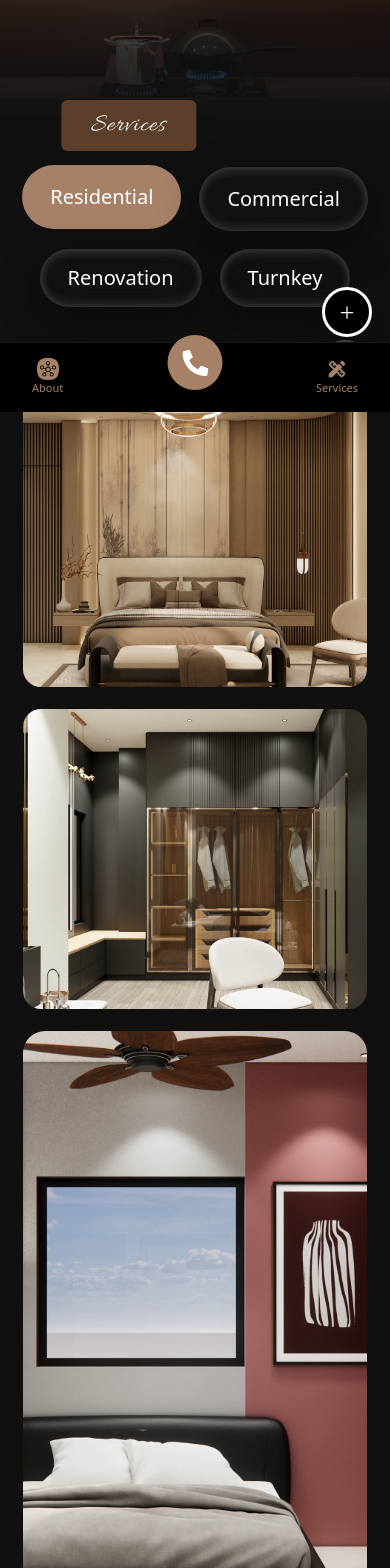
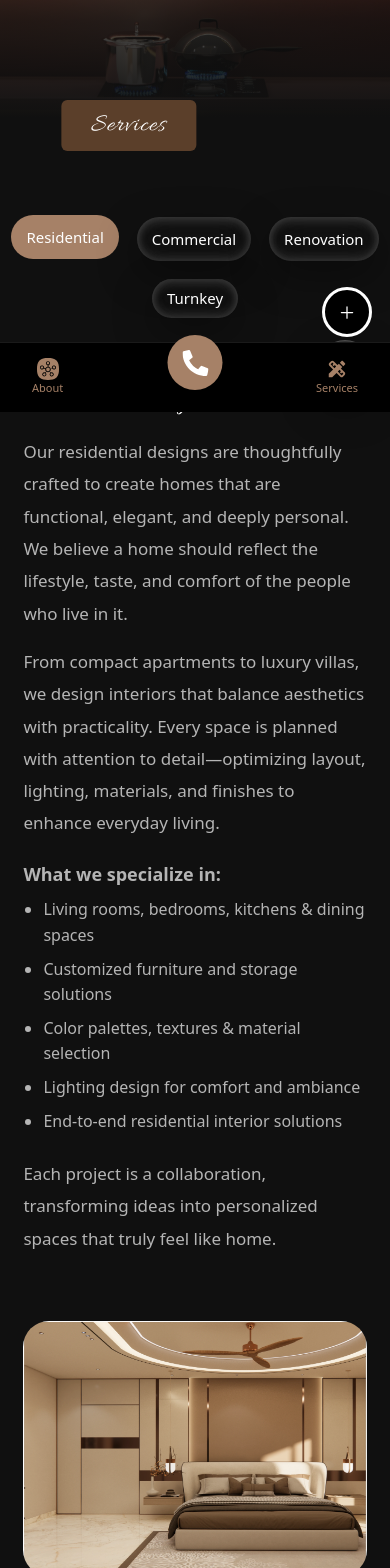
Before and after one commit to Hirola-Sakthi/calarise, a React (Vite) app: page /services in a window 390 px wide. Shown: the part 432-2000 px from the top of the page. Built offline with nearby package versions, Linux system fonts and the light colour scheme; a web font is replaced by a local one.

Commit message:
updated code

```diff
--- a/src/components/SocialFloating.css
+++ b/src/components/SocialFloating.css
@@ -68,7 +68,6 @@
   outline: none;
 }
 
-
 @keyframes bounceIn {
   0% {
     transform: translateY(20px) scale(0.8);
@@ -83,9 +82,14 @@
   }
 }
 
+@media (width: 768px) {
+  .floating-wrapper {
+    bottom: 60px;
+  }
+}
 
-@media(max-width:578px){
-  .floating-btn{
+@media (max-width: 578px) {
+  .floating-btn {
     width: 50px;
     height: 50px;
     font-size: 10px;
@@ -95,5 +99,5 @@
     bottom: 75px;
     right: 18px;
     z-index: 1000;
+  }
 }
-}
--- a/src/pages/Gallery/Gallery.css
+++ b/src/pages/Gallery/Gallery.css
@@ -251,6 +251,13 @@
     grid-column: span 2;
     height: 320px;
   }
+  .liquid-tabs-wrap{
+    margin-top: 100px;
+    margin-bottom: 0px;
+  }
+  .gallery-grid-wrapper{
+    margin: 60px auto 50px;
+  }
 }
 
 @media (max-width: 600px) {
@@ -269,4 +276,21 @@
     padding: 10px 30px;
     font-size: 28px;
   }
+  .video-btn{
+    padding: 5px 15px;
+    font-size: 15px;
+    gap: 15px;
+  }
+  .gallery-icon-wrapper{
+     width: 30px;
+    height: 30px;
+
+  }
+  .liquid-tab {
+    font-size: 15px;
+    padding: 8px 15px;
+  }
+  .gallery-banner{
+    height: 65vh;
+  }
 }
--- a/src/pages/Gallery/Gallery.jsx
+++ b/src/pages/Gallery/Gallery.jsx
@@ -9,6 +9,7 @@ import imgSmall3 from "../../assets/images/calaris-gallery-image-3.webp";
 import imgSmall4 from "../../assets/images/calaris-gallery-image-4.webp";
 import imgSmall5 from "../../assets/images/calaris-gallery-image-5.webp";
 import imgSmall6 from "../../assets/images/calaris-gallery-image-6.webp";
+import galleryVideo from "../../assets/images/calaris.mp4";
 import { FiYoutube } from "react-icons/fi";
 
 const Gallery = () => {
@@ -137,7 +138,7 @@ const Gallery = () => {
               ) : (
                 <video
                   className="gallery-video-player"
-                  src="../../assets/images/calaris.mp4"
+                  src={galleryVideo}
                   controls
                   autoPlay
                 />
@@ -187,7 +188,7 @@ const Gallery = () => {
               ) : (
                 <video
                   className="gallery-video-player"
-                  src="../../assets/images/calaris.mp4"
+                  src={galleryVideo}
                   controls
                   autoPlay
                 />
--- a/src/pages/Home/Home.jsx
+++ b/src/pages/Home/Home.jsx
@@ -24,7 +24,7 @@ export default function Home() {
       <MeetFounder />
       <TestimonialSection />
       <Footer/>
-      {/* <AutoPopupModal/> */}
+      <AutoPopupModal/>
     </>
   );
 }
--- a/src/pages/Residential/Residential.css
+++ b/src/pages/Residential/Residential.css
@@ -43,7 +43,8 @@
 }
 
 .residential-content {
-  padding: 40px 6% 40px;
+  /* padding: 40px 6% 40px; */
+  padding: 10px 6% 10px;
 }
 .residential-second-content {
   padding: 40px 6% 40px;
@@ -236,6 +237,7 @@
     inset 0 0 22px rgba(0, 0, 0, 0);
   color: #fff;
   transition: all 0.3s ease;
+  cursor: pointer;
 }
 
 .liquid-arrow-btn svg {
@@ -325,10 +327,29 @@
   scroll-margin-top: 180px;
 }
 
+@media (max-width: 1024px) {
+  .res-image-arrow img {
+    height: 500px;
+  }
+  .liquid-tabs-wrap {
+    margin-bottom: 55px !important;
+  }
+  .res-row {
+    margin-bottom: 0px;
+  }
+}
+
 @media (max-width: 992px) {
   .res-row {
     grid-template-columns: 1fr;
     gap: 50px;
+  }
+  .res-row > :first-child {
+    order: 2;
+  }
+
+  .res-row > :nth-child(2) {
+    order: 1;
   }
 
   .res-row.reverse {
@@ -352,7 +373,7 @@
   }
 
   .liquid-arrows {
-    bottom: 0px;
+    bottom: 50px;
   }
 }
 
@@ -377,7 +398,7 @@
 }
 
 @media (max-width: 576px) {
-  .residential-banner{
+  .residential-banner {
     height: 65vh;
   }
   .scroll-up-btn {
@@ -394,4 +415,7 @@
     font-size: 17px;
     padding: 9px 15px;
   }
+  .res-image-arrow img{
+    height: 255px;
+  }
 }
--- a/src/pages/Residential/Residential.jsx
+++ b/src/pages/Residential/Residential.jsx
@@ -14,6 +14,8 @@ export default function Residential() {
 
   const [commercialIndex, setCommercialIndex] = useState(0);
   const [turnkeyIndex, setTurnkeyIndex] = useState(0);
+  const [residentialIndex, setResidentialIndex] = useState(0);
+  const [renovationIndex, setRenovationIndex] = useState(0);
 
   const tabsRef = useRef(null);
   const livingRef = useRef(null);
@@ -23,6 +25,8 @@ export default function Residential() {
 
   const commercialImages = [imgLarge2, imgSmall2, imgLarge2];
   const turnkeyImages = [imgLarge2, imgSmall2, imgLarge2];
+  const residentialImages = [imgLarge2, imgSmall2, imgLarge2];
+  const renovationImages = [imgLarge2, imgSmall2, imgLarge2];
 
   const scrollToSection = (ref, index) => {
     setActiveTab(index);
@@ -85,13 +89,29 @@ export default function Residential() {
         </div>
         <div ref={livingRef} className="residential-content">
           <div className="res-row">
-            <div className="res-images-wrap">
-              <div className="res-images-small">
-                <img src={imgSmall1} alt="" />
-                <img src={imgSmall2} alt="" />
-              </div>
-              <div className="res-images-large">
-                <img src={imgLarge1} alt="" />
+            <div className="res-image-arrow">
+              <img src={residentialImages[residentialIndex]} alt="Commercial" />
+
+              <div className="liquid-bg" />
+
+              <div className="liquid-arrows">
+                <div
+                  className="liquid-arrow-btn left"
+                  onClick={() =>
+                    prevImage(residentialImages, setResidentialIndex)
+                  }
+                >
+                  <FiArrowLeft />
+                </div>
+
+                <div
+                  className="liquid-arrow-btn right"
+                  onClick={() =>
+                    nextImage(residentialImages, setResidentialIndex)
+                  }
+                >
+                  <FiArrowRight />
+                </div>
               </div>
             </div>
 
@@ -198,13 +218,29 @@ export default function Residential() {
         </div>
         <div ref={kitchenRef} className="residential-content">
           <div className="res-row">
-            <div className="res-images-wrap">
-              <div className="res-images-small">
-                <img src={imgSmall1} alt="" />
-                <img src={imgSmall2} alt="" />
-              </div>
-              <div className="res-images-large">
-                <img src={imgLarge1} alt="" />
+            <div className="res-image-arrow">
+              <img src={renovationImages[renovationIndex]} alt="Commercial" />
+
+              <div className="liquid-bg" />
+
+              <div className="liquid-arrows">
+                <div
+                  className="liquid-arrow-btn left"
+                  onClick={() =>
+                    prevImage(renovationImages, setRenovationIndex)
+                  }
+                >
+                  <FiArrowLeft />
+                </div>
+
+                <div
+                  className="liquid-arrow-btn right"
+                  onClick={() =>
+                    nextImage(renovationImages, setRenovationIndex)
+                  }
+                >
+                  <FiArrowRight />
+                </div>
               </div>
             </div>
 
```
